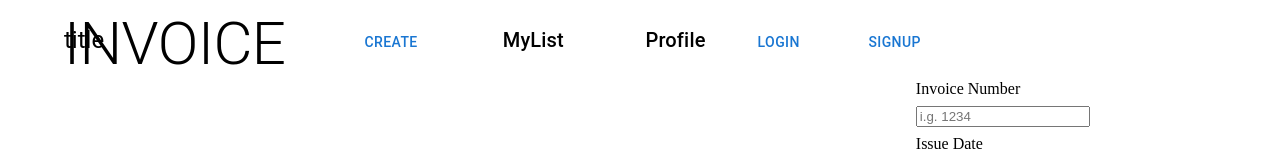
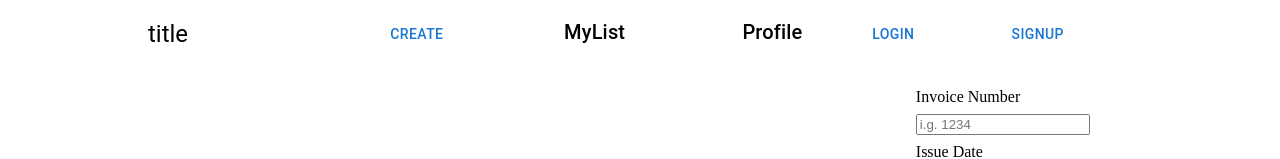
Before and after one commit to tenmusu007/invoice-app, a Next.js app: page /invoice in a window 1280 px wide. Shown: the top 159 px of the page. Built offline with nearby package versions, Linux system fonts and the light colour scheme; no server answers.

Commit message:
fix boxlayout and style

```diff
--- a/components/Header/index.tsx
+++ b/components/Header/index.tsx
@@ -16,10 +16,12 @@ const Header = () => {
     <>
       <Grid
         container
-        sx={{ width: '80%', marginX: 'auto', marginY: 2 }}
+        sx={{ width: '100%', marginX: '0', marginY: 2 }}
         position={'fixed'}
+        alignItems={'center'}
+        top={0}
       >
-        <Grid item sm={3} sx={{ justifyContent: 'space-around' }}>
+        <Grid item sm={3} sx={{ justifyContent: 'space-around' }} textAlign={'center'}>
           <Text variant={'h5'} text={'title'} />
         </Grid>
         <Grid container item sm={5} sx={{ justifyContent: 'space-around' }}>
--- a/components/Layout/index.tsx
+++ b/components/Layout/index.tsx
@@ -5,11 +5,9 @@ import Header from '../Header';
 const Layout = ({ children }: Children) => {
   return (
     <>
+      <Header />
       <Container component="main" fixed>
-        <Header />
-        {/* <BoxLayout> */}
-        {children}
-        {/* </BoxLayout> */}
+        <BoxLayout>{children}</BoxLayout>
       </Container>
     </>
   );
--- a/components/Select/index.tsx
+++ b/components/Select/index.tsx
@@ -13,10 +13,10 @@ const SelectInput = (props: Partial<SelectType>) => {
   const handleChange = (event: SelectChangeEvent) => {
     if (event.target.value !== 'English') {
       setLanguage?.(`jp`);
-      return router.push(`/jp/setting`);
+      return router.push(`/jp/profile`);
     } else {
       setLanguage?.(`en`);
-      return router.push(`/en/setting`);
+      return router.push(`/en/profile`);
     }
   };
   return (
--- a/components/atoms/Box/index.tsx
+++ b/components/atoms/Box/index.tsx
@@ -3,10 +3,11 @@ import { Children } from '../../../types/children';
 const BoxLayout = ({ children }: Children) => {
   return (
     <Box
-      display={'flex'}
+      display={'grid'}
       justifyContent={'center'}
       alignItems={'center'}
       sx={{ height: '100vh' }}
+      paddingTop={5}
     >
       {children}
     </Box>
--- a/pages/home/index.tsx
+++ b/pages/home/index.tsx
@@ -3,14 +3,15 @@ import Text from '@components/atoms/Text';
 import Button from '@components/Button';
 import { Container, Grid } from '@mui/material';
 import { useLocale } from 'helper/useLocale';
+import { getSession } from 'next-auth/react';
 import Image from 'next/image';
+import { GetServerSideProps } from 'next/types';
 import Illustrationsec from 'public/Illustrationsec.png';
 import Illustrationtop from 'public/Illustrationtop.jpg';
 import HomeText from './text.json';
-const Home = () => {
+const Home = (props:any) => {
   const handleGetStarted = () => {};
   const { t } = useLocale(HomeText);
-
   return (
     <>
       <BoxLayout>
--- a/pages/invoice/index.tsx
+++ b/pages/invoice/index.tsx
@@ -34,9 +34,11 @@ const InvoiceForm = () => {
   };
   return (
     <FormProvider {...methods}>
-      {/* <BoxLayout> */}
-      <PageTitle content="INVOICE" variant="h2" component="h2" />
-      <Stack component="form" onSubmit={handleSubmit(onSubmit)} spacing={2}>
+        <Stack
+          component="form"
+          onSubmit={handleSubmit(onSubmit)}
+          paddingTop={5}
+        >
           <InfoForm />
           <Stack direction="row" spacing={2}>
             <BillToForm />
@@ -57,7 +59,6 @@ const InvoiceForm = () => {
             />
           </Box>
         </Stack>
-      {/* </BoxLayout> */}
     </FormProvider>
   );
 };
```
Lines whose indentation alone changed are shown as unchanged.
